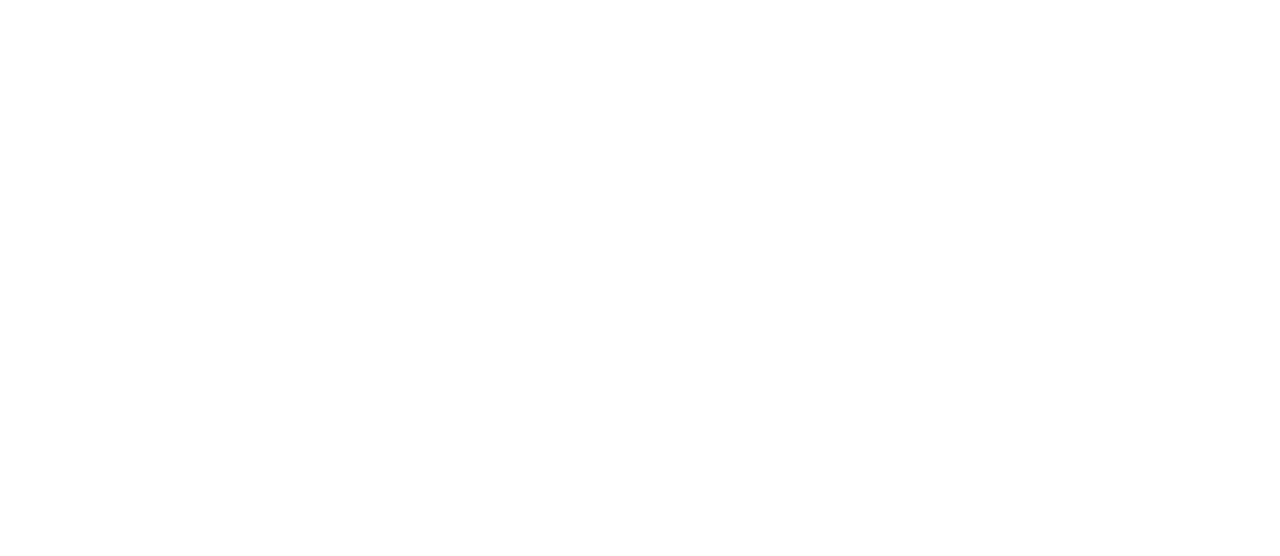
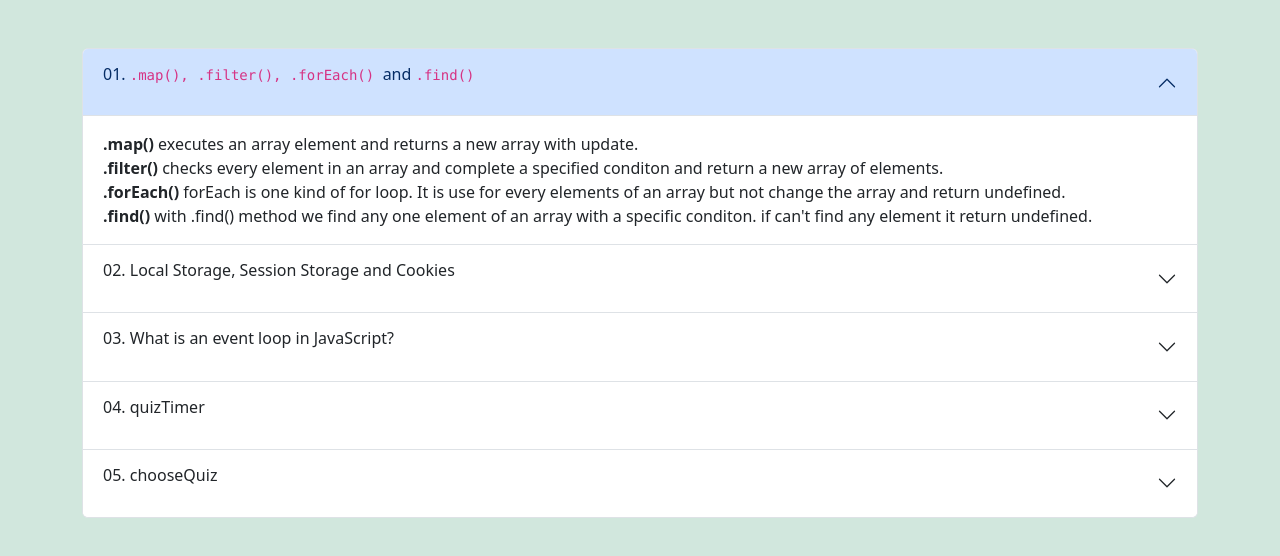
Before and after one commit to moktubat/quiz-hero, a plain HTML site: page blog.html in a window 1280 px wide. Drawn offline with nearby package versions, Linux system fonts and the light colour scheme.

Commit message:
given questions answer

```diff
--- a/blog.html
+++ b/blog.html
@@ -7,13 +7,80 @@
     <!-- Bootstrap CSS Link -->
     <link href="https://cdn.jsdelivr.net/npm/bootstrap@5.3.0-alpha1/dist/css/bootstrap.min.css" rel="stylesheet" integrity="sha384-GLhlTQ8iRABdZLl6O3oVMWSktQOp6b7In1Zl3/Jr59b6EGGoI1aFkw7cmDA6j6gD" crossorigin="anonymous">
   </head>
-  <body>
+  <body class="bg-success-subtle">
+
+    <section class="container mt-5 ">
+        <div class="accordion" id="accordionExample">
+            <div class="accordion-item">
+              <h2 class="accordion-header" id="headingOne">
+                <button class="accordion-button" type="button" data-bs-toggle="collapse" data-bs-target="#collapseOne" aria-expanded="true" aria-controls="collapseOne">
+                    <p>01. <code>.map(), .filter(), .forEach() </code> and <code>  .find()</code></p>
+                </button>
+              </h2>
+              <div id="collapseOne" class="accordion-collapse collapse show" aria-labelledby="headingOne" data-bs-parent="#accordionExample">
+                <div class="accordion-body">
+                  <strong>.map()</strong> executes an array element and returns a new array with update. <br>
+                  <strong>.filter()</strong> checks every element in an array and complete a specified conditon and return a new array of elements.
+                    <br>
+                  <strong>.forEach()</strong> forEach is one kind of for loop. It is use for every elements of an array but not change the array and return undefined. <br>
+                  <strong>.find()</strong> with .find() method we find any one element of an array with a specific conditon. if can't find any element it return undefined.
+                </div>
+              </div>
+            </div>
+            <div class="accordion-item">
+              <h2 class="accordion-header" id="headingTwo">
+                <button class="accordion-button collapsed" type="button" data-bs-toggle="collapse" data-bs-target="#collapseTwo" aria-expanded="false" aria-controls="collapseTwo">
+                    <p>02. Local Storage, Session Storage and Cookies</p>
+                </button>
+              </h2>
+              <div id="collapseTwo" class="accordion-collapse collapse" aria-labelledby="headingTwo" data-bs-parent="#accordionExample">
+                <div class="accordion-body">
+                  <strong>Local Storage</strong> use for store data and user can access when it need. it also work in offline. <br>
+                  <strong>Session Storage</strong> used for improve performance of web application. <br>
+                  <strong>Cookies</strong> is good for store data. it take browser cache and helpfull for browsing.
+                </div>
+              </div>
+            </div>
+            <div class="accordion-item">
+              <h2 class="accordion-header" id="headingThree">
+                <button class="accordion-button collapsed" type="button" data-bs-toggle="collapse" data-bs-target="#collapseThree" aria-expanded="false" aria-controls="collapseThree">
+                  <p>03. What is an event loop in JavaScript?</p>
+                </button>
+              </h2>
+              <div id="collapseThree" class="accordion-collapse collapse" aria-labelledby="headingThree" data-bs-parent="#accordionExample">
+                <div class="accordion-body">
+                    Event loop is the secret behind asynchronous programming in JavaScript. It can process callback queue and the call stack at same time.
+                </div>
+              </div>
+            </div>
+            <div class="accordion-item">
+                <h2 class="accordion-header" id="headingFour">
+                  <button class="accordion-button collapsed" type="button" data-bs-toggle="collapse" data-bs-target="#collapseFour" aria-expanded="false" aria-controls="collapseFour">
+                    <p>04. quizTimer </p>
+                  </button>
+                </h2>
+                <div id="collapseFour" class="accordion-collapse collapse" aria-labelledby="headingFour" data-bs-parent="#accordionExample">
+                  <div class="accordion-body">
+                    <strong>quizTimer</strong> handler use for set a time limit on questions and answers during the quiz running.
+                  </div>
+                </div>
+              </div>
+              <div class="accordion-item">
+                <h2 class="accordion-header" id="headingFive">
+                  <button class="accordion-button collapsed" type="button" data-bs-toggle="collapse" data-bs-target="#collapseFive" aria-expanded="false" aria-controls="collapseFive">
+                    <p>05. chooseQuiz</p>
+                  </button>
+                </h2>
+                <div id="collapseFive" class="accordion-collapse collapse" aria-labelledby="headingFive" data-bs-parent="#accordionExample">
+                  <div class="accordion-body">
+                    <strong>chooseQuiz</strong> is used for select your quiz answers. It is helps for display results on your given answer.
+                  </div>
+                </div>
+              </div>
+          </div>
 
 
-
-
-
-
+    </section>
 
 
 
--- a/index.js
+++ b/index.js
@@ -183,8 +183,3 @@ document.querySelector("#submit").addEventListener("click", () => {
   }, 1500);
   window.scrollTo(0, 0);
 });
-
-// Blog page link with JS function.
-// function load_blog() {
-//   window.location.href = 'blog.html'
-// }
```
